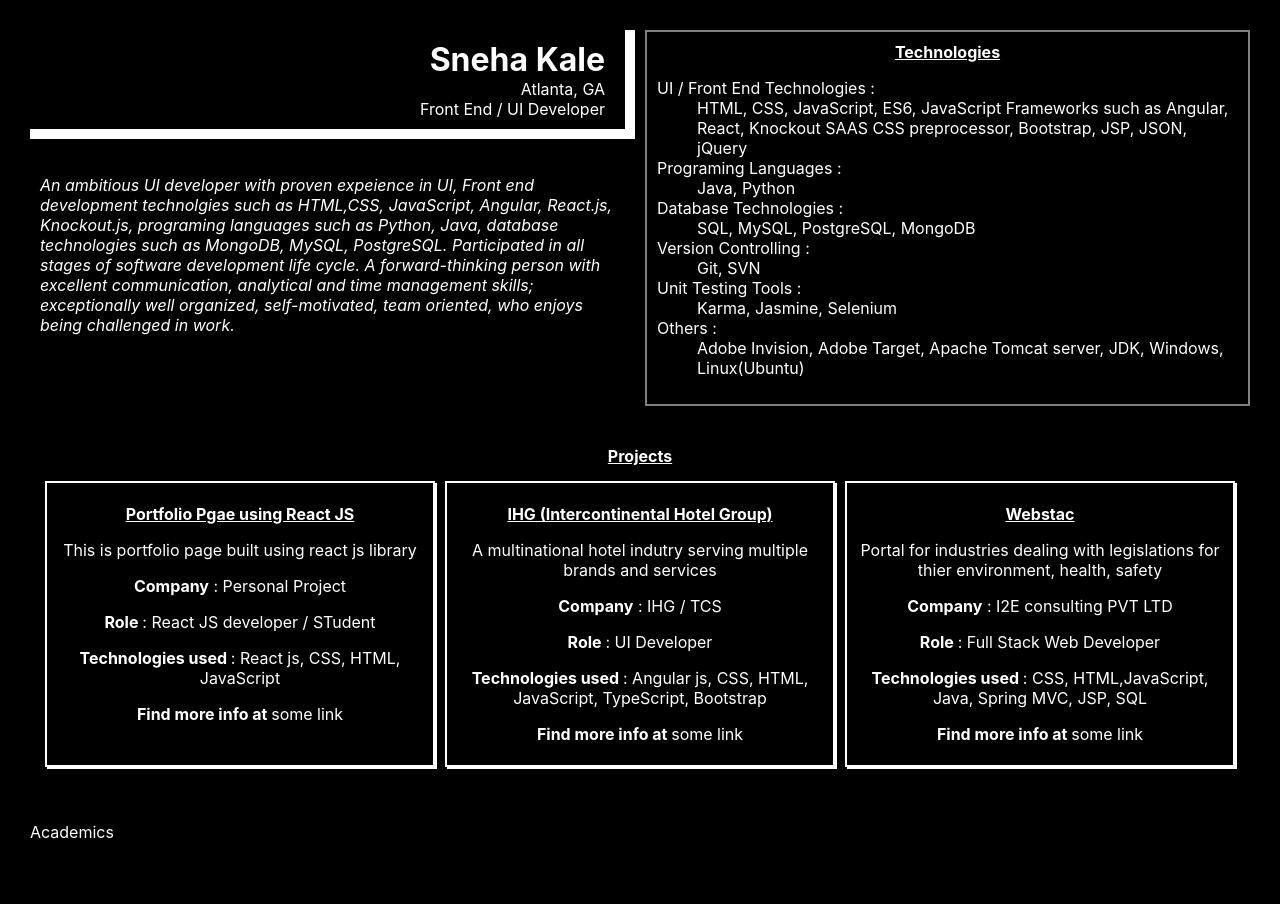
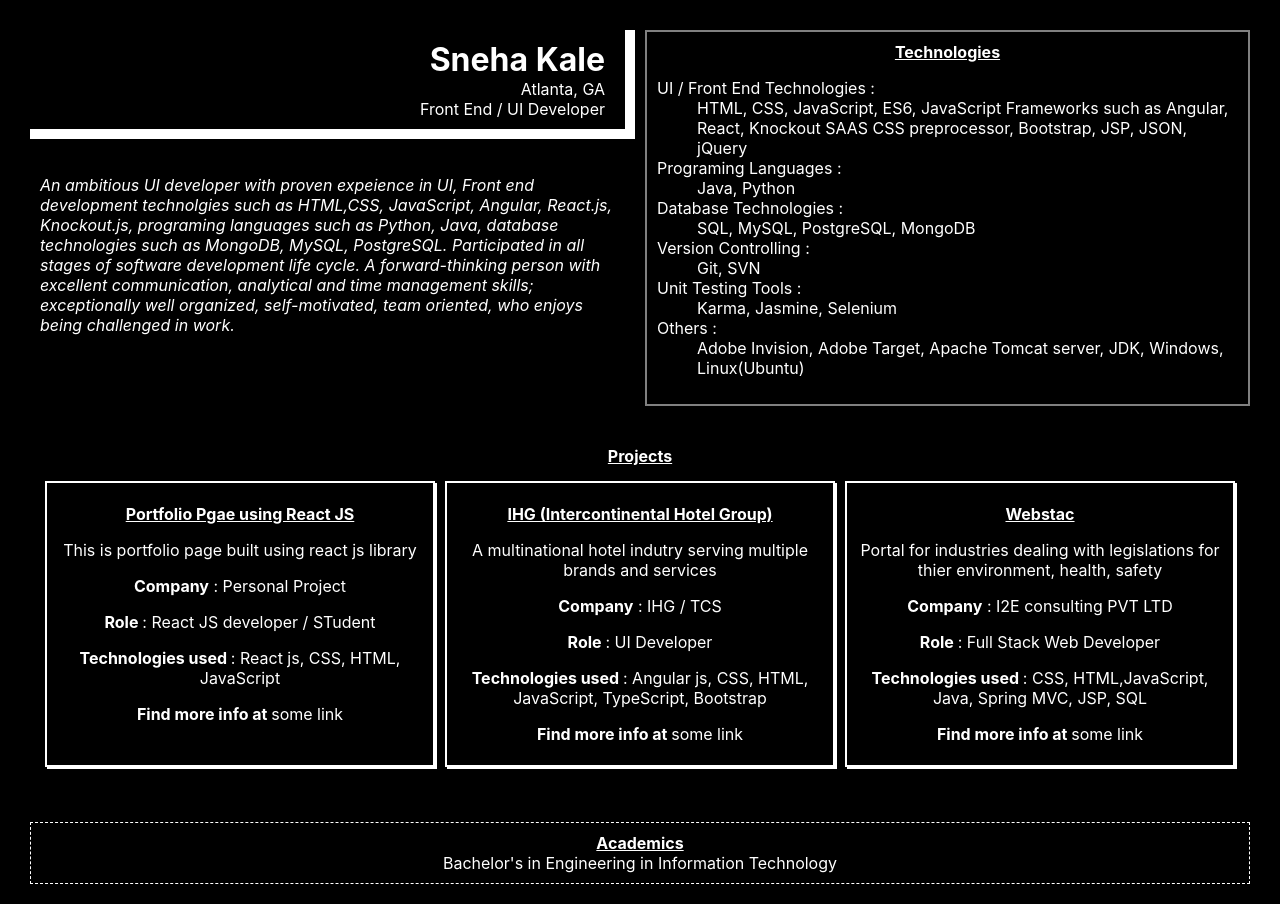
Before and after one commit to snehakale/portfolio-page-react, a React (Create React App) app: page / in a window 1280 px wide. Before the commit the page ends 862 px from the top, so only its background shows below. Built offline with nearby package versions, Linux system fonts and the light colour scheme.

Commit message:
Update Academics component

```diff
--- a/src/components/academics/Academic.css
+++ b/src/components/academics/Academic.css
@@ -1,4 +1,14 @@
 .academics-container {
-    border: 2px solid grey;
+    border: 1px dashed white;
     padding: 10px;
+    width: 100%;
 }
+
+.academics-title {
+    font-weight: bolder;
+    text-decoration: underline;
+}
+
+.academics-descr {
+    text-align: center;
+}
--- a/src/components/academics/Academic.js
+++ b/src/components/academics/Academic.js
@@ -3,8 +3,13 @@ import './Academic.css';
 
 function Academics(props) {
     return (
-        <div className="academics-containerr">
-            Academics
+        <div className="academics-container">
+            <div className="academics-title">
+                Academics
+            </div>
+            <div className="academics-descr">
+                Bachelor's in Engineering in Information Technology
+            </div>
         </div>
     );
 }
```
